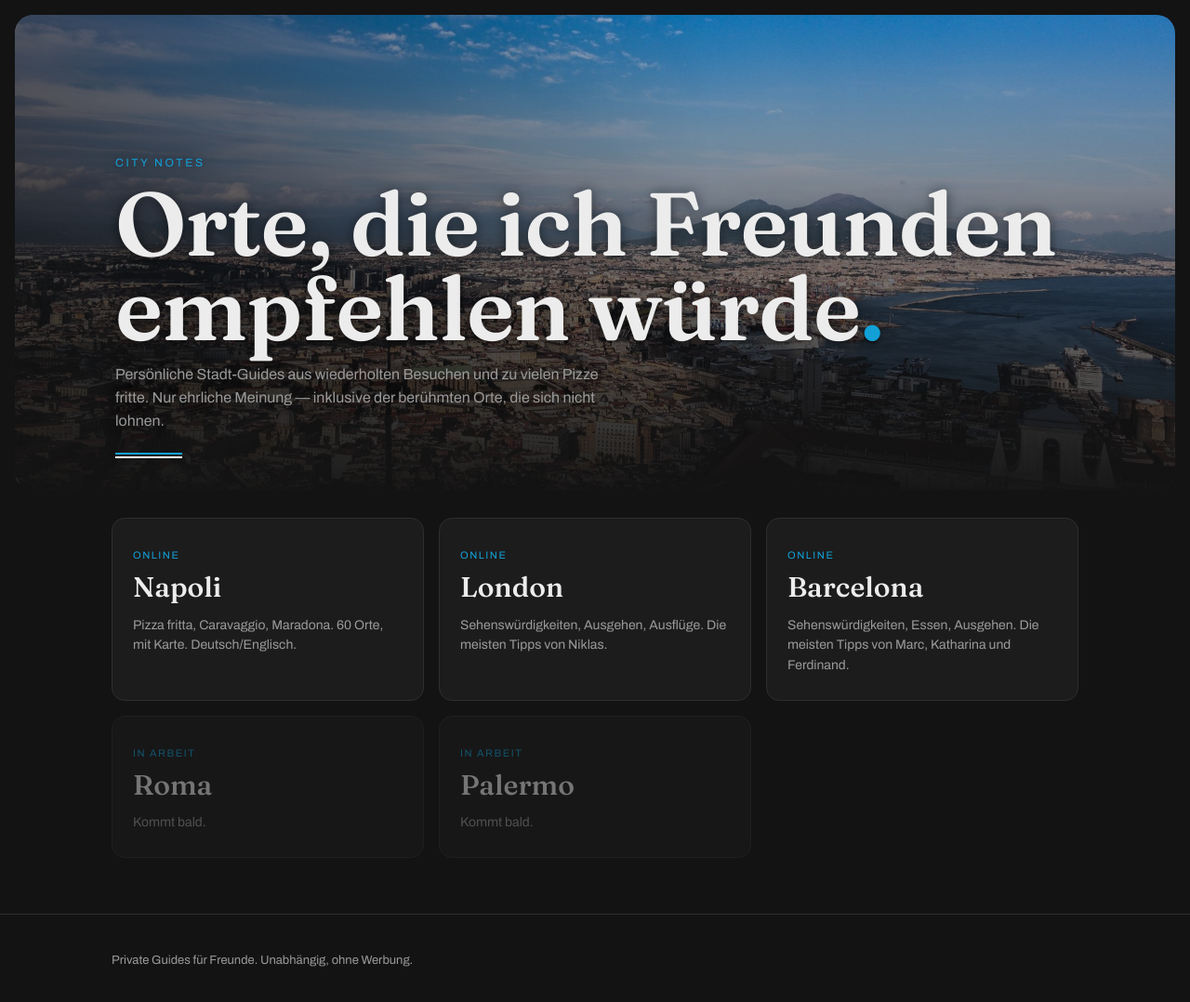
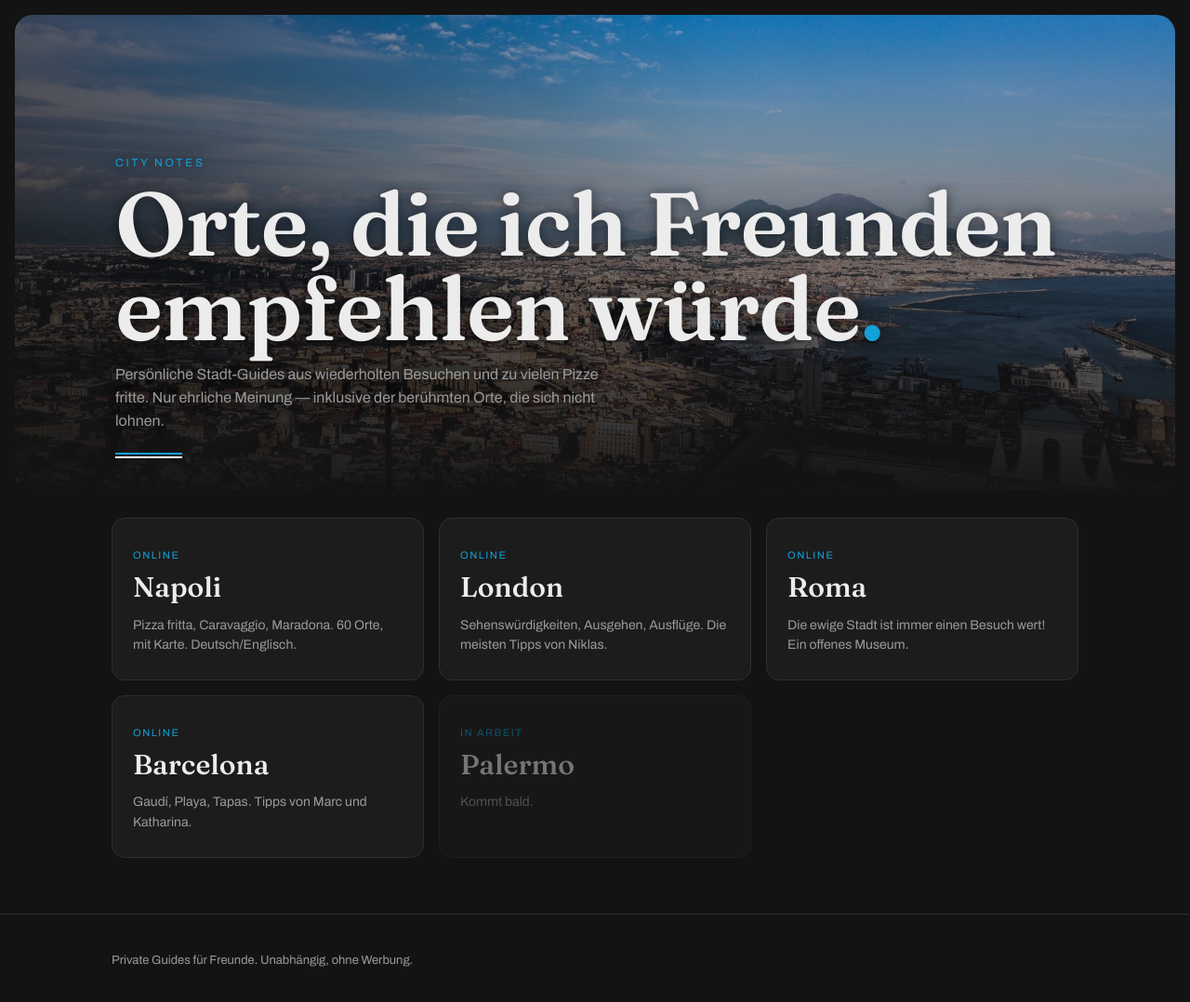
Before and after one commit to ricks-design/travelguide, a plain HTML site: page index.html in a window 1280 px wide. Shown: the whole page at 93% size. Drawn offline with Linux system fonts and the light colour scheme.

Commit message:
Add files via upload

```diff
--- a/index.html
+++ b/index.html
@@ -35,15 +35,15 @@
       <h2>London</h2>
       <p>Sehenswürdigkeiten, Ausgehen, Ausflüge. Die meisten Tipps von Niklas.</p>
     </a>
+    <a class="city-card" href="rome.html">
+      <span class="tag">Online</span>
+      <h2>Roma</h2>
+      <p>Die ewige Stadt ist immer einen Besuch wert! Ein offenes Museum.</p>
+    </a>
     <a class="city-card" href="barcelona.html">
       <span class="tag">Online</span>
       <h2>Barcelona</h2>
-      <p>Sehenswürdigkeiten, Essen, Ausgehen. Die meisten Tipps von Marc, Katharina und Ferdinand.</p>
-    </a>
-    <a class="city-card soon" href="#" aria-disabled="true">
-      <span class="tag">In Arbeit</span>
-      <h2>Roma</h2>
-      <p>Kommt bald.</p>
+      <p>Gaudí, Playa, Tapas. Tipps von Marc und Katharina.</p>
     </a>
     <a class="city-card soon" href="#" aria-disabled="true">
       <span class="tag">In Arbeit</span>
```
